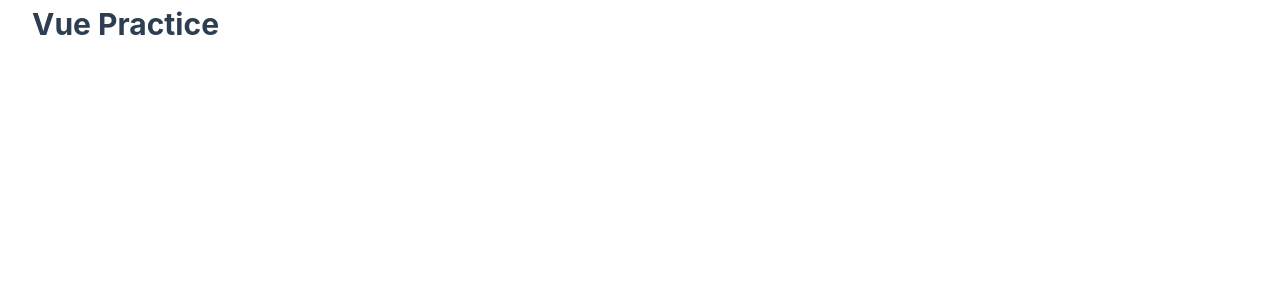
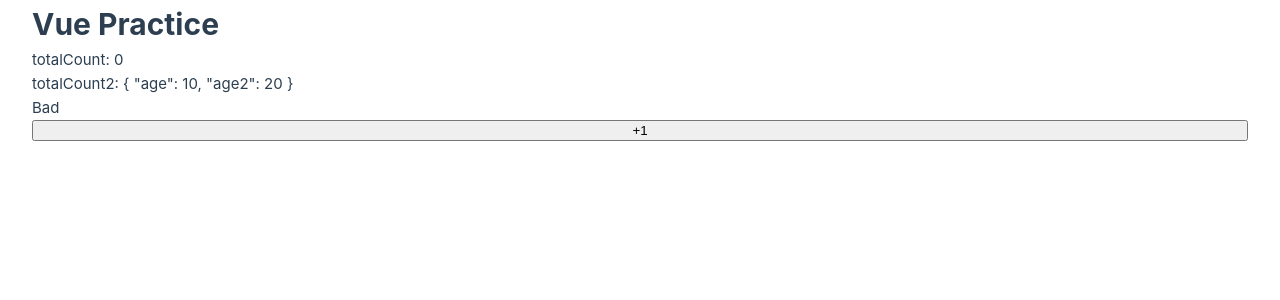
Before and after one commit to sogo-0910/vue-practice, a Vue app: page / in a window 1280 px wide. Shown: the top 300 px of the page. Built offline with nearby package versions, Linux system fonts and the light colour scheme; the HTML template or start-up script is replaced by a standard one.

Commit message:
fix:definePropsの勉強

```diff
--- a/src/App.vue
+++ b/src/App.vue
@@ -1,7 +1,14 @@
-<script setup lang="ts"></script>
+<script setup lang="ts">
+  import { ref } from 'vue'
+  import type { Ref } from 'vue'
+  import DefinePropsPractice from './components/DefinePropsPractice.vue'
+  const totalCount: Ref<number> = ref(0)
+</script>
 
 <template>
   <h1>Vue Practice</h1>
+  <DefinePropsPractice :total-count="totalCount" />
+  <button type="button" @click="totalCount++">+1</button>
 </template>
 
 <style scoped>
--- /dev/null
+++ b/src/components/DefinePropsPractice.vue
@@ -0,0 +1,38 @@
+<script setup lang="ts">
+  import { computed, watch } from 'vue'
+
+  const { totalCount, totalCount2 } = defineProps({
+    totalCount: {
+      type: Number,
+      required: true,
+    },
+    totalCount2: {
+      type: [Object, Number, String],
+      default: () => ({ age: 10, age2: 20 }),
+    },
+  })
+
+  watch(
+    () => totalCount,
+    (newValue, oldValue) => {
+      console.log('watch')
+      console.log(newValue)
+      console.log(oldValue)
+    },
+    {
+      immediate: true,
+    },
+  )
+
+  const computedTotalCount = computed(() => {
+    return totalCount > 5 ? 'Good' : 'Bad'
+  })
+</script>
+
+<template>
+  <div>totalCount: {{ totalCount }}</div>
+  <div>totalCount2: {{ totalCount2 }}</div>
+  <div>{{ computedTotalCount }}</div>
+</template>
+
+<style scoped></style>
```
